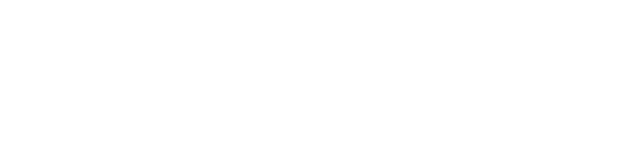
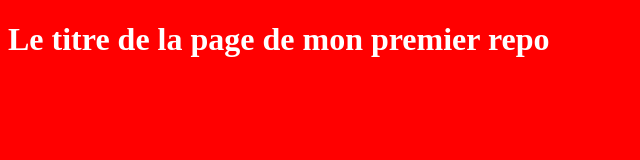
Before and after one commit to julia-ranzi/git-intro-ranzi-julia, a plain HTML site: page index.html in a window 1280 px wide. Shown: the whole page, without its empty margins (0-640 px from the left). Drawn offline with Linux system fonts and the light colour scheme.

```diff
--- /dev/null
+++ b/css/style.css
@@ -0,0 +1,4 @@
+body {
+  background: red;
+  color: white;
+}
--- a/index.html
+++ b/index.html
@@ -3,6 +3,9 @@
 	<head>
 		<meta charset="UTF-8" />
 		<meta name="viewport" content="width=device-width, initial-scale=1.0" />
+    <link rel="stylesheet" href="css/style.css">
 	</head>
-	<body></body>
+	<body>
+    <h1>Le titre de la page de mon premier repo</h1>
+  </body>
 </html>
```
Also changed, not shown: 1 other file.
